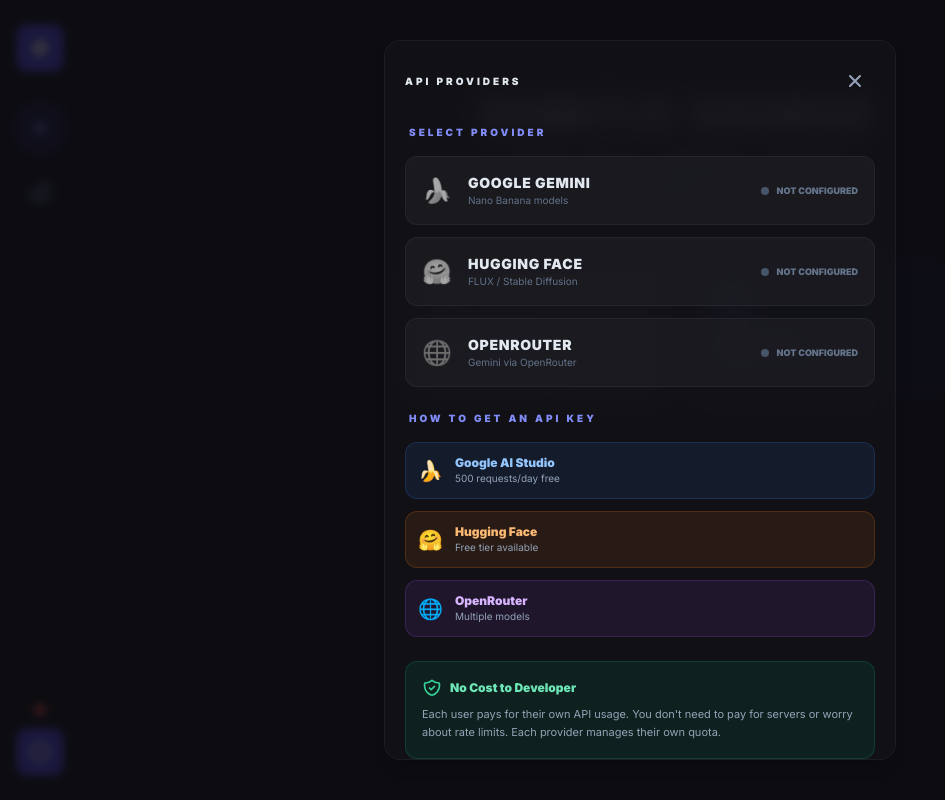
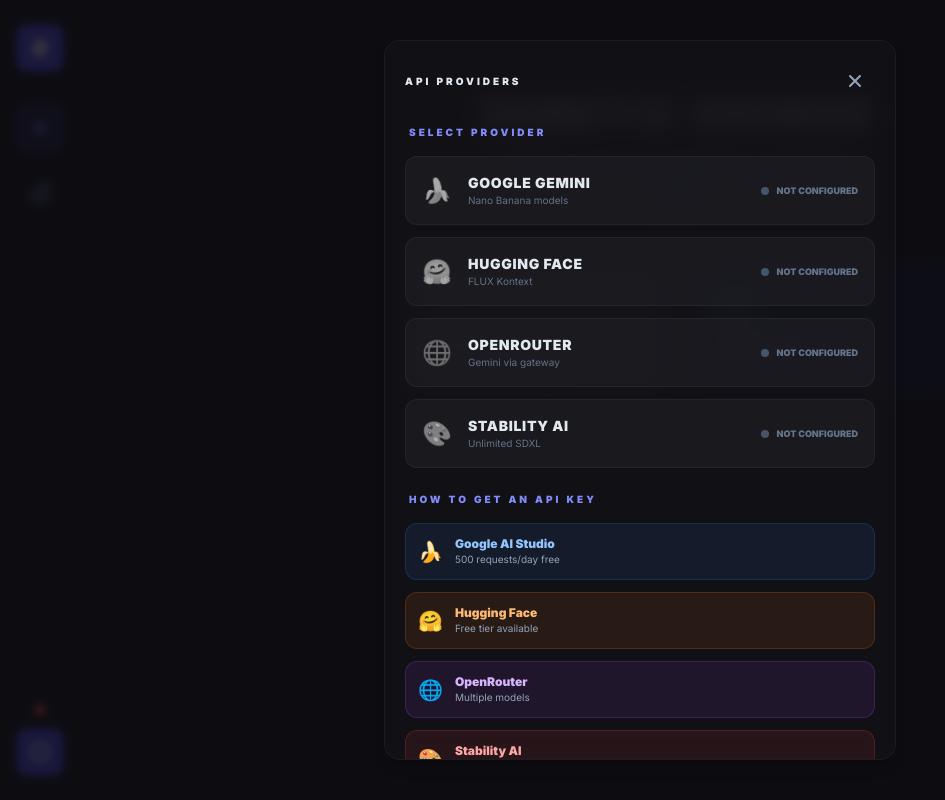
Before and after one commit to Leemonztuff/PaperDoll, a React (Vite) app: page / in a window 1280 px wide. Shown: the whole page, without its empty margins (0-945 px from the left). Built offline with nearby package versions, Linux system fonts and the light colour scheme.

Commit message:
feat(ui): add Stability AI to SettingsPanel
- Add Stability AI as 4th provider option
- Add link to Stability AI platform for API key
- Update provider selector and help section

```diff
--- a/components/UI.tsx
+++ b/components/UI.tsx
@@ -517,12 +517,12 @@
 interface SettingsPanelProps {
   isOpen: boolean
   onClose: () => void
-  activeProvider: "google" | "huggingface" | "openrouter" | null
+  activeProvider: "google" | "huggingface" | "openrouter" | "stability" | null
   providerKeys: Record<string, { hasKey: boolean; keyEnabled: boolean }>
   currentKeyInput: string
   isTesting: boolean
   testResult: { success: boolean; error?: string } | null
-  onProviderChange: (provider: "google" | "huggingface" | "openrouter") => void
+  onProviderChange: (provider: "google" | "huggingface" | "openrouter" | "stability") => void
   onKeyChange: (key: string) => void
   onSave: () => void
   onClear: () => void
@@ -540,16 +540,23 @@
   {
     id: "huggingface" as const,
     name: "Hugging Face",
-    description: "FLUX / Stable Diffusion",
+    description: "FLUX Kontext",
     icon: "🤗",
     color: "from-orange-500 to-yellow-500",
   },
   {
     id: "openrouter" as const,
     name: "OpenRouter",
-    description: "Gemini via OpenRouter",
+    description: "Gemini via gateway",
     icon: "🌐",
     color: "from-purple-500 to-pink-500",
+  },
+  {
+    id: "stability" as const,
+    name: "Stability AI",
+    description: "Unlimited SDXL",
+    icon: "🎨",
+    color: "from-red-500 to-pink-500",
   },
 ]
 
@@ -784,6 +791,19 @@
                 <div>
                   <div className="text-xs font-bold text-purple-300">OpenRouter</div>
                   <div className="text-[10px] text-slate-400">Multiple models</div>
+                </div>
+              </a>
+
+              <a
+                href="https://platform.stability.ai/"
+                target="_blank"
+                rel="noopener noreferrer"
+                className="flex items-center gap-3 p-3 bg-red-500/10 border border-red-500/20 rounded-xl hover:bg-red-500/20 transition-colors"
+              >
+                <span className="text-xl">🎨</span>
+                <div>
+                  <div className="text-xs font-bold text-red-300">Stability AI</div>
+                  <div className="text-[10px] text-slate-400">UNLIMITED img2img</div>
                 </div>
               </a>
             </div>
```
